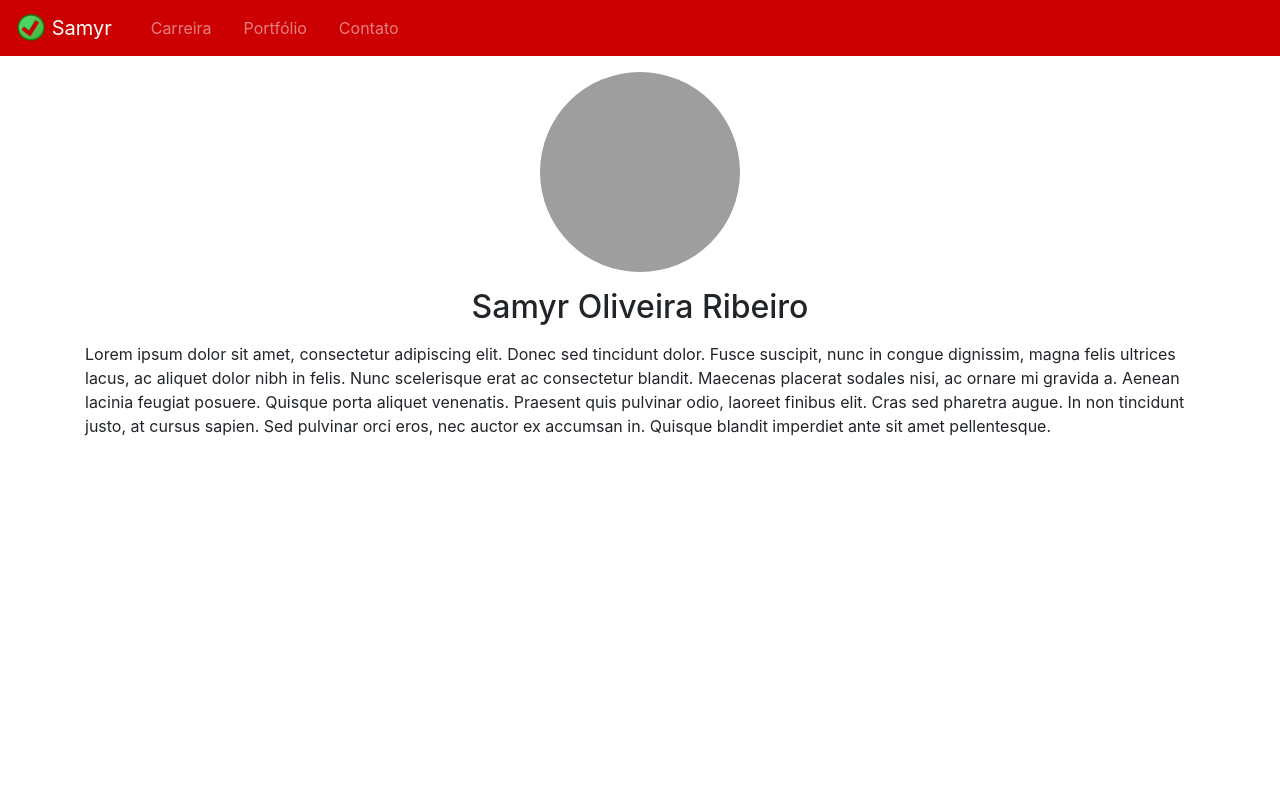
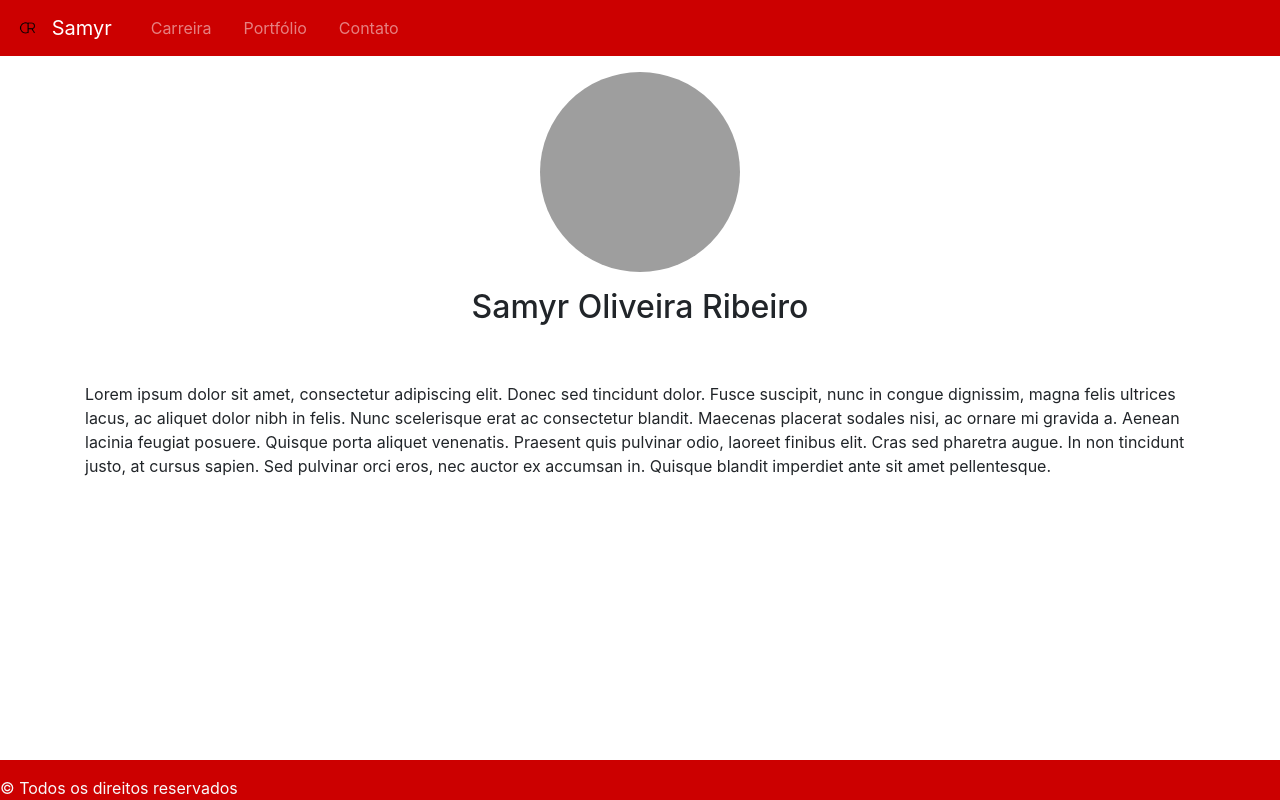
Before and after one commit to SamyrOR/samyror.github.io, a plain HTML site: page index.html in a window 1280 px wide. Drawn offline with nearby package versions, Linux system fonts and the light colour scheme; grey boxes are pictures that could not be loaded.

Commit message:
Add: some logos and footer

```diff
--- a/index.html
+++ b/index.html
@@ -4,12 +4,13 @@
     <meta charset="UTF-8">
     <title>Samyr Oliveira Ribeiro</title>
     <link rel="stylesheet" href="node_modules/bootstrap/dist/css/bootstrap.min.css">
+    <link rel="icon" type="imagem/png" href="./assets/images/fav.icon">
 </head>
 <body>
     <!--Menu de navegação-->
     <nav class="navbar navbar-expand-lg navbar-dark" style="background-color: rgb(204, 0, 0);">
         <a class="navbar-brand" href="#">
-            <img src="assets/images/certo-removebg-preview.png" width="30" height="30" class="d-inline-block align-top" loading="lazy">
+            <img src="assets/images/tentativa-de-logo.png" width="30" height="30" class="d-inline-block align-top" loading="lazy">
             Samyr
         </a>
         <button class="navbar-toggler" type="button" data-toggle="collapse" data-target="#navbarToggler" aria-expanded="false">
@@ -32,6 +33,7 @@
         </div>
     </nav>
     <!--Fim do menu de navegação-->
+    <!--Conteudo principal-->
     <main class="container pt-3">
         <figure class="image-fluid text-center">
             <img class="rounded-circle" src="./assets/images/montanha.jpg" alt="" width="200" height="200">
@@ -39,7 +41,7 @@
         <h2 class="text-center">
             Samyr Oliveira Ribeiro
         </h2>
-        <p class="pt-2">
+        <p class="pt-2 mt-5 d-flex align-items-center">
             Lorem ipsum dolor sit amet, consectetur adipiscing elit. Donec sed tincidunt dolor. Fusce suscipit,
             nunc in congue dignissim, magna felis ultrices lacus, ac aliquet dolor nibh in felis.
             Nunc scelerisque erat ac consectetur blandit. Maecenas placerat sodales nisi, ac ornare mi gravida a.
@@ -48,6 +50,12 @@
             nec auctor ex accumsan in. Quisque blandit imperdiet ante sit amet pellentesque.
         </p>
     </main>
+    <!--Fim do contudo principal-->
+    <footer class="pt-3 mt-5 text-light fixed-bottom"style="background-color: rgb(204, 0, 0)">
+        <span>
+            © Todos os direitos reservados
+        </span>
+    </footer>
     <script type="text/javascript" src="node_modules/jquery/dist/jquery.min.js"></script>
     <script type="text/javascript" src="node_modules/bootstrap/dist/js/bootstrap.min.js"></script>
 </body>
```
Also changed, not shown: assets/images/01-dsk-e5-v2.png.original.png (added), assets/images/fava.ico (added), assets/images/tentativa-de-logo.png (added), 1 other file.
